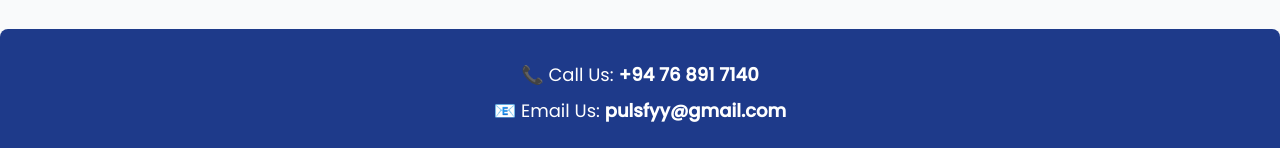
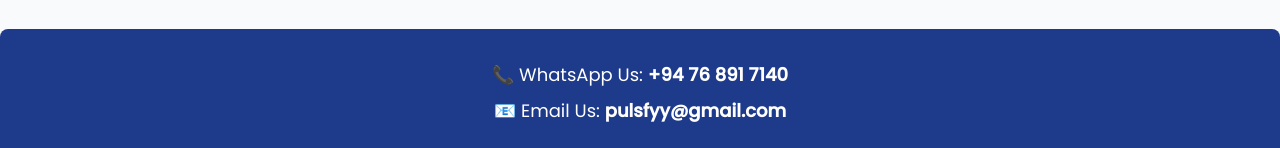
Before and after one commit to Animxl/Pulsefy, a plain HTML site: page index.html in a window 1280 px wide. Shown: the part 2135-2283 px from the top of the page. Drawn offline with nearby package versions, Linux system fonts and the light colour scheme.

Commit message:
Add files via upload

```diff
--- a/index.html
+++ b/index.html
@@ -261,7 +261,7 @@
 
         <!-- Contact Info Section (Background: Blue) -->
         <div class="bg-blue-900 text-white p-8 rounded-lg shadow-lg mb-8">
-            <p class="text-lg mb-2">📞 Call Us: <strong>+94 76 891 7140</strong></p>
+            <p class="text-lg mb-2">📞 WhatsApp Us: <strong>+94 76 891 7140</strong></p>
             <p class="text-lg">📧 Email Us: <strong>pulsfyy@gmail.com</strong></p>
         </div>
 
```
